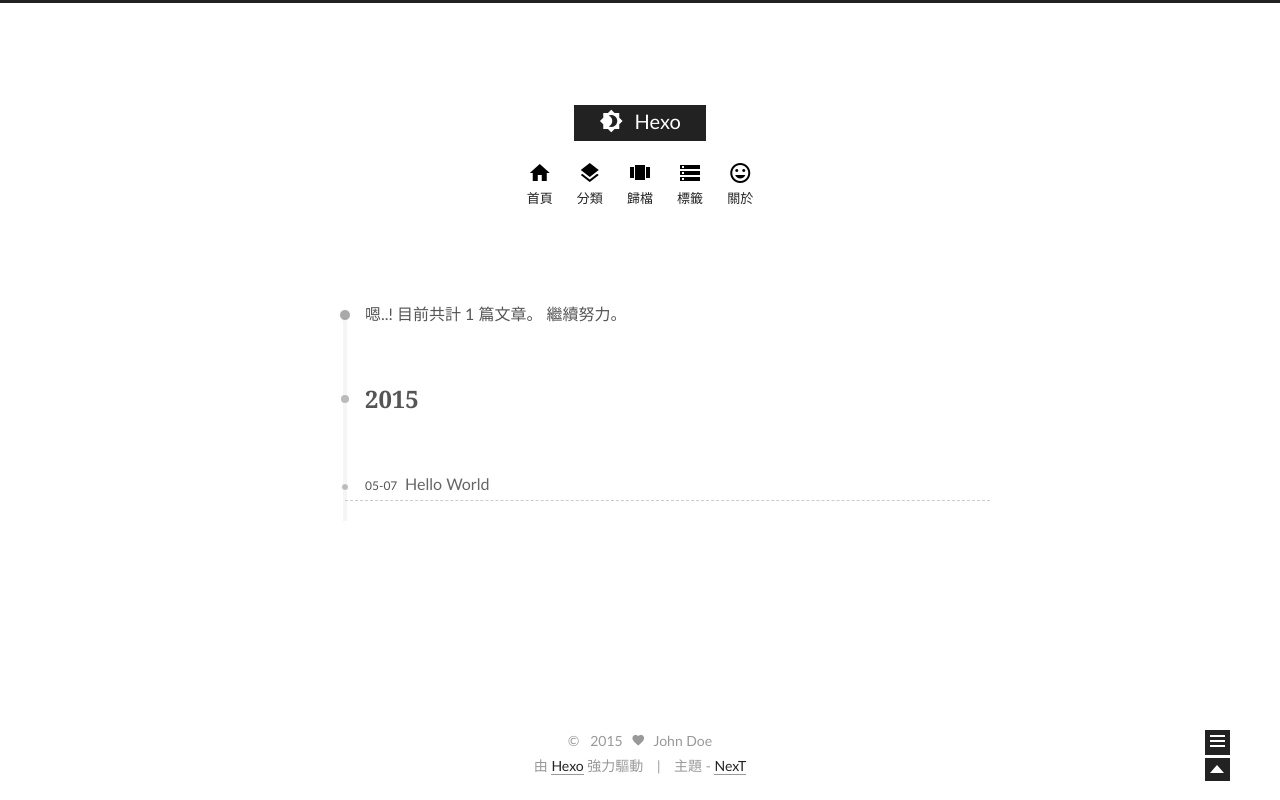
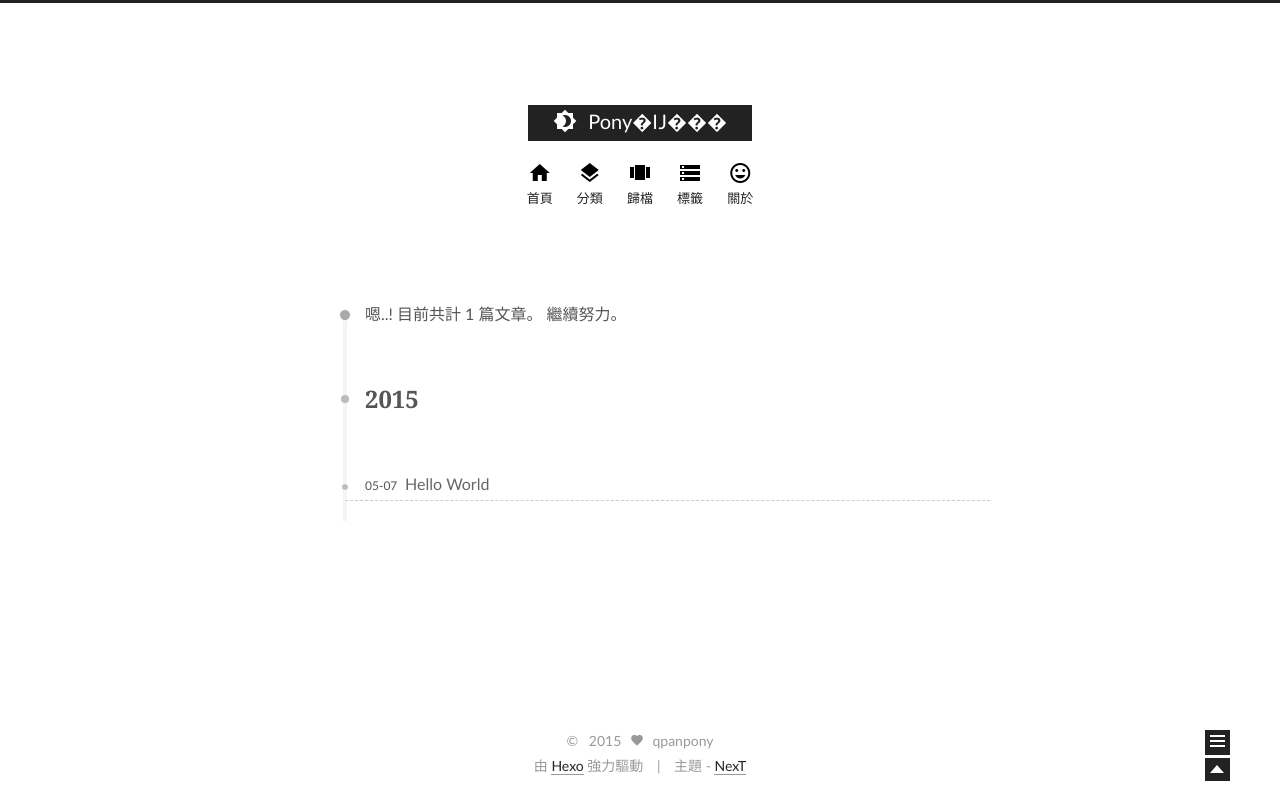
Before and after one commit to qpanpony/qpanpony.github.io, a plain HTML site: page archives/index.html in a window 1280 px wide. Drawn offline with Linux system fonts and the light colour scheme.

Commit message:
Site updated: 2015-05-07 15:24:54

```diff
--- a/archives/index.html
+++ b/archives/index.html
@@ -29,7 +29,7 @@
 
 
 
-  <title> 歸檔 // Hexo </title>
+  <title> 歸檔 // Pony�Ĳ��� </title>
 </head>
 
 <body>
@@ -44,7 +44,7 @@
       <span class="logo">
         <i class="icon-logo"></i>
       </span>
-      <span class="site-title">Hexo</span>
+      <span class="site-title">Pony�Ĳ���</span>
   </a>
   <span class="logo-line-after"><i></i></span>
 </h1>
@@ -178,8 +178,8 @@
 
       <div class="site-overview">
         <div class="site-author motion-element">
-          <img class="site-author-image" src="/images/default_avatar.jpg" alt="John Doe" />
-          <p class="site-author-name">John Doe</p>
+          <img class="site-author-image" src="/images/default_avatar.jpg" alt="qpanpony" />
+          <p class="site-author-name">qpanpony</p>
         </div>
         <p class="site-description motion-element"></p>
         <div class="site-state motion-element">
@@ -234,7 +234,7 @@
   <span class="with-love">
     <i class="icon-heart"></i>
   </span>
-  <span class="author">John Doe</span>
+  <span class="author">qpanpony</span>
 </div>
 
 <div class="powered-by">
--- a/css/main.css
+++ b/css/main.css
@@ -1149,7 +1149,7 @@
   width: 4px;
   height: 4px;
   border-radius: 50%;
-  background: #61f0db;
+  background: #dd2146;
 }
 .sidebar-nav {
   margin: 0;
```
Also changed, not shown: 2015/05/07/hello-world/index.html (+5 -5 lines), archives/2015/05/index.html (+5 -5 lines), archives/2015/index.html (+5 -5 lines), index.html (+5 -5 lines).
